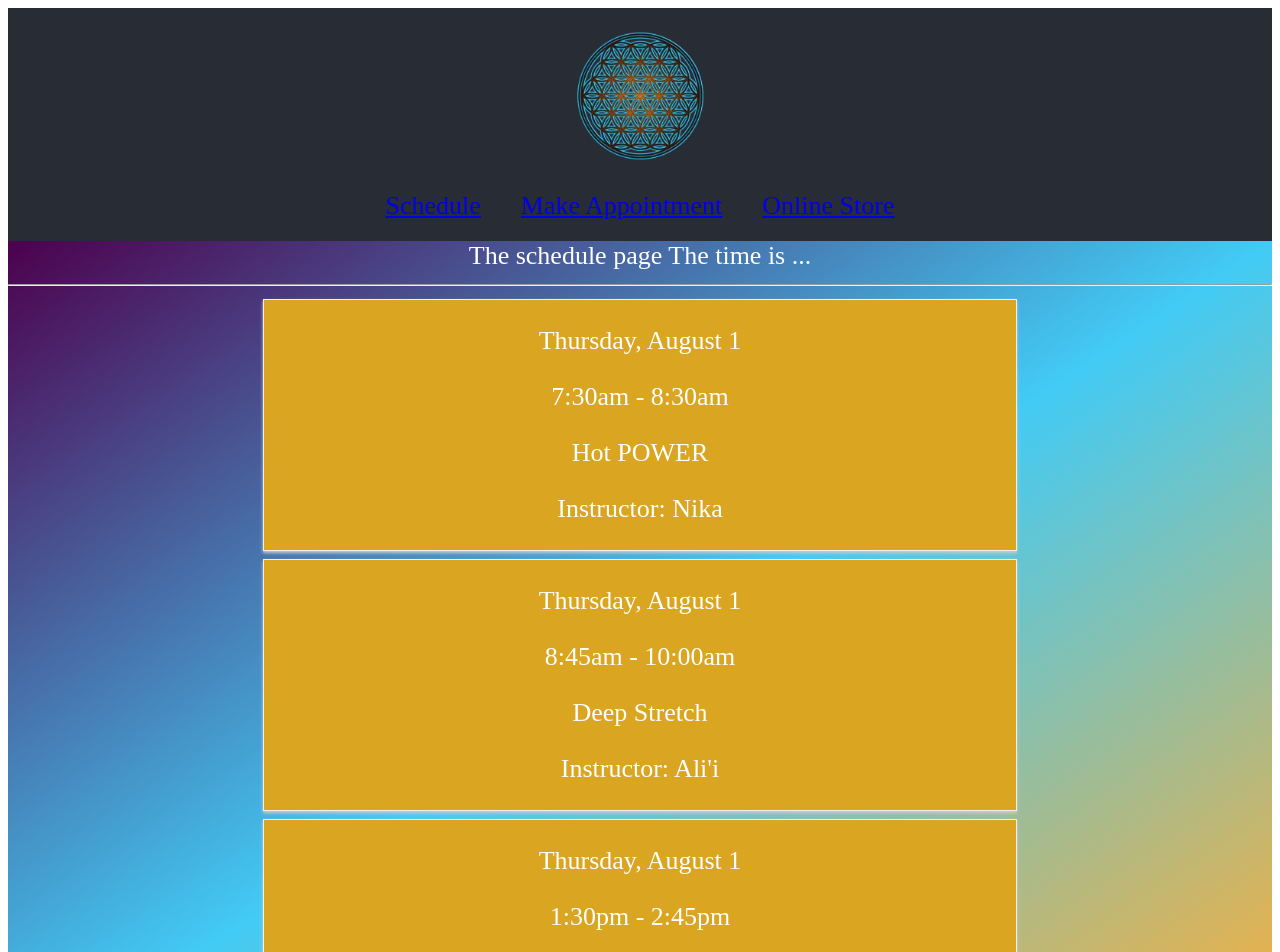
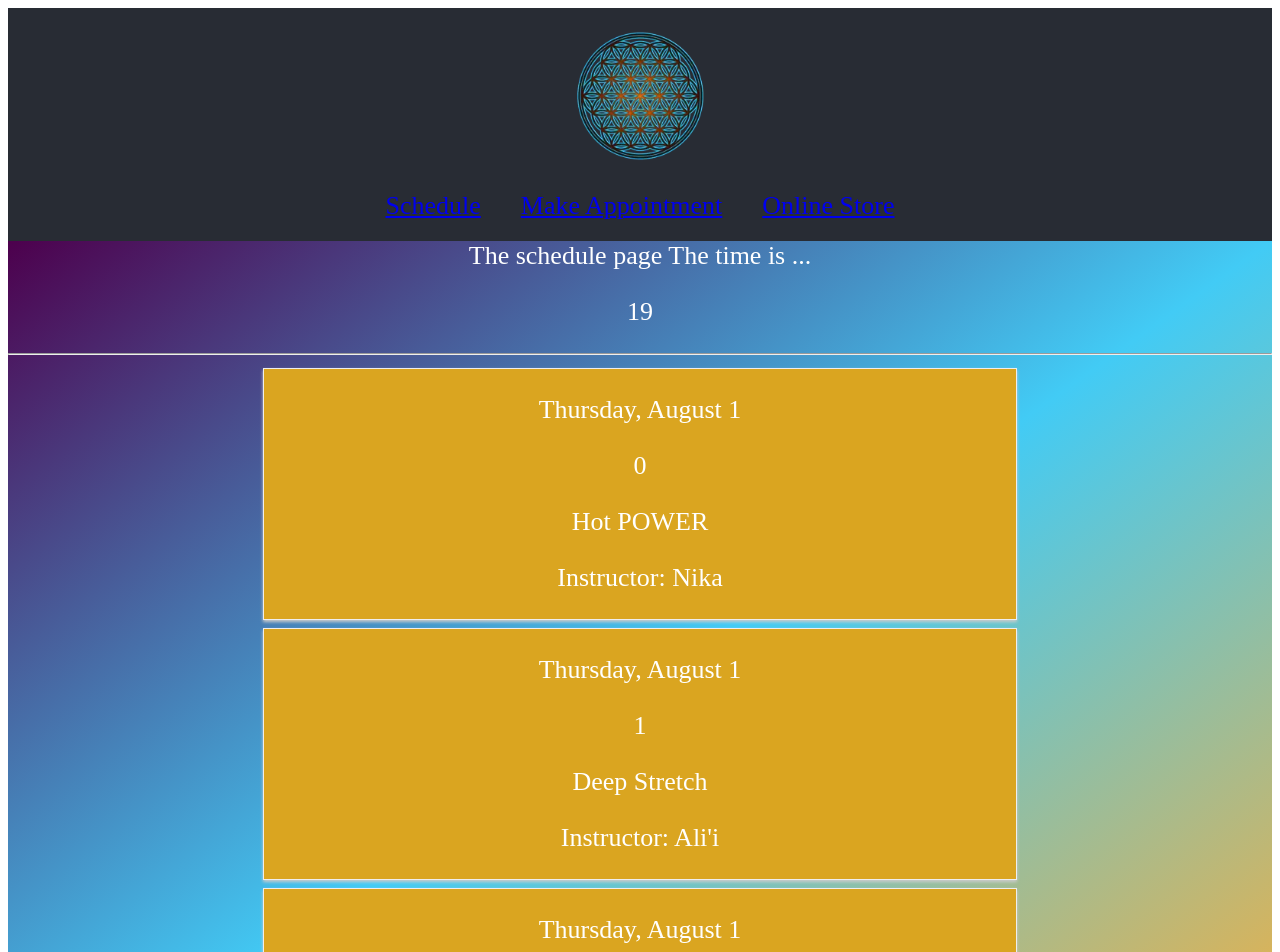
Before and after one commit to step818/hack-your-healing, a React app: page /#/schedule in a window 1280 px wide. Shown: the top 952 px of the page. Built offline with nearby package versions, Linux system fonts and the light colour scheme.

Commit message:
if statement to shift scheduleList when minutes are >= now

```diff
--- a/src/components/Schedule.jsx
+++ b/src/components/Schedule.jsx
@@ -1,6 +1,6 @@
 import React from 'react';
 import ScheduleList from './ScheduleList';
-import moment from 'moment';
+//import moment from 'moment';
 
 class Schedule extends React.Component {
     constructor(props){
@@ -10,39 +10,49 @@ class Schedule extends React.Component {
             masterScheduleList: [
                 {
                     date: 'Thursday, August 1',
-                    time: '7:30am - 8:30am',
+                    time: 0,
                     title: 'Hot POWER',
                     instructor: 'Nika'
                 },
                 {
                     date: 'Thursday, August 1',
-                    time: '8:45am - 10:00am',
+                    time: 1,
                     title: 'Deep Stretch',
                     instructor: 'Ali\'i'
                 },
                 {
                     date: 'Thursday, August 1',
-                    time: '1:30pm - 2:45pm',
+                    time: 2,
                     title: 'Kundalini',
                     instructor: 'Keanu11111'
                 }
-            ]
-        }
+            ],
+            date: new Date()
+        };
 
     }
 
     componentDidMount() {
-        this.updateTimer = setInterval(() => this.updateSchedule(), 60000);
+        this.updateTimer = setInterval(() => this.updateSchedule(), 30000);
+    }
+
+    callMe() {
+        setInterval(() => {
+            this.setState({ date: new Date() });
+        }, 1000);
     }
 
     updateSchedule() {
         console.log("updateSchedule called");
 
-        // If (now === then) {setState below}
-        //if(moment() === {props.date} + {props.time}){}
-        var newMasterScheduleList = this.state.masterScheduleList.slice();
-        newMasterScheduleList.shift();
-        this.setState({masterScheduleList: newMasterScheduleList});
+        // If (now >= then) {setState below}
+        if(this.state.date.getMinutes() >= this.state.masterScheduleList[0].time){
+            console.log("if statement called!");
+            var newMasterScheduleList = this.state.masterScheduleList.slice();
+            newMasterScheduleList.shift();
+            this.setState({masterScheduleList: newMasterScheduleList});
+        }
+
     }
         render() {
 
@@ -51,6 +61,8 @@ class Schedule extends React.Component {
                 <div>
                     The schedule page
                     The time is ...
+                    <p>{this.state.date.getMinutes()}</p>
+                    {this.callMe()}
                     <ScheduleList  masterScheduleList={this.state.masterScheduleList} />
                 </div>
             );
```
